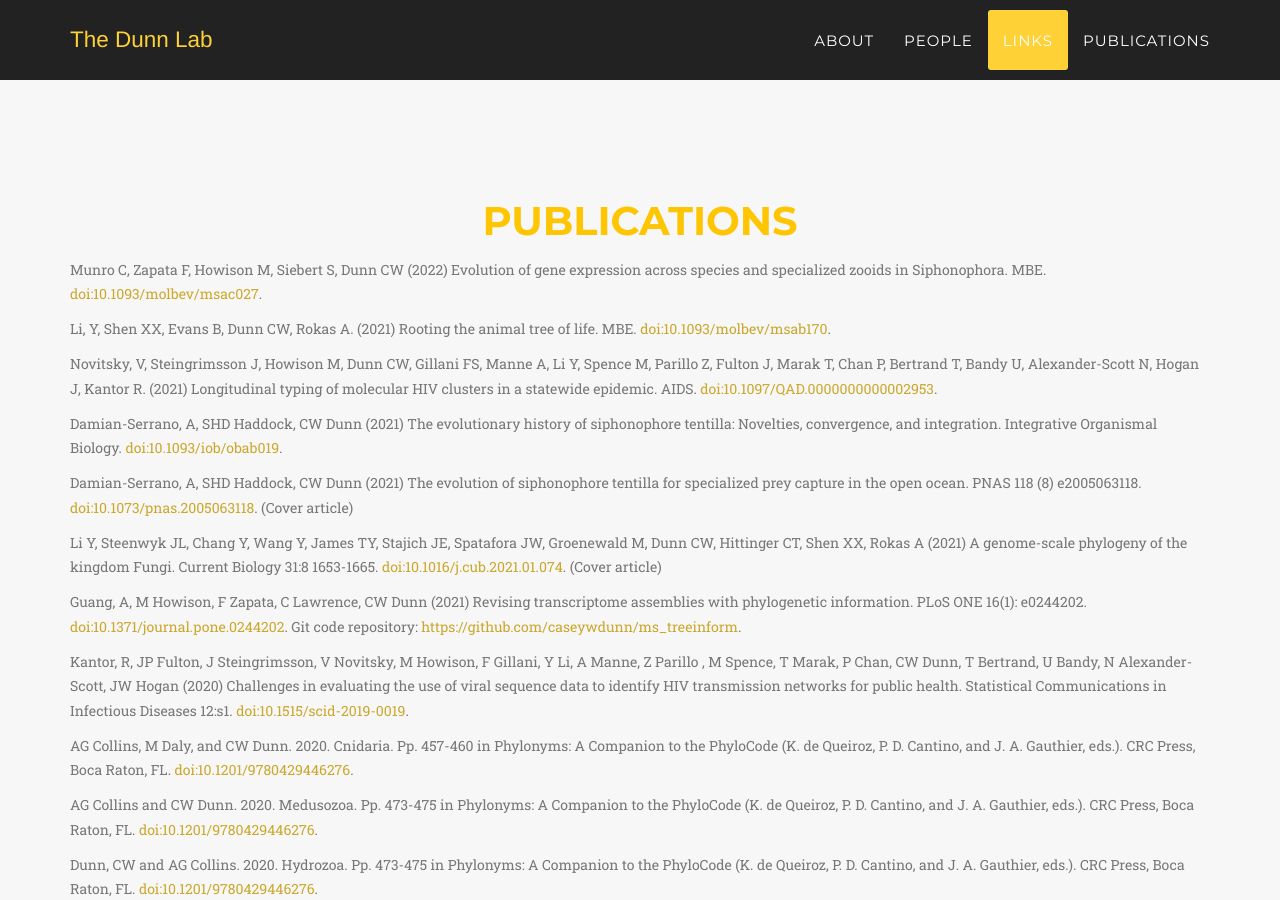
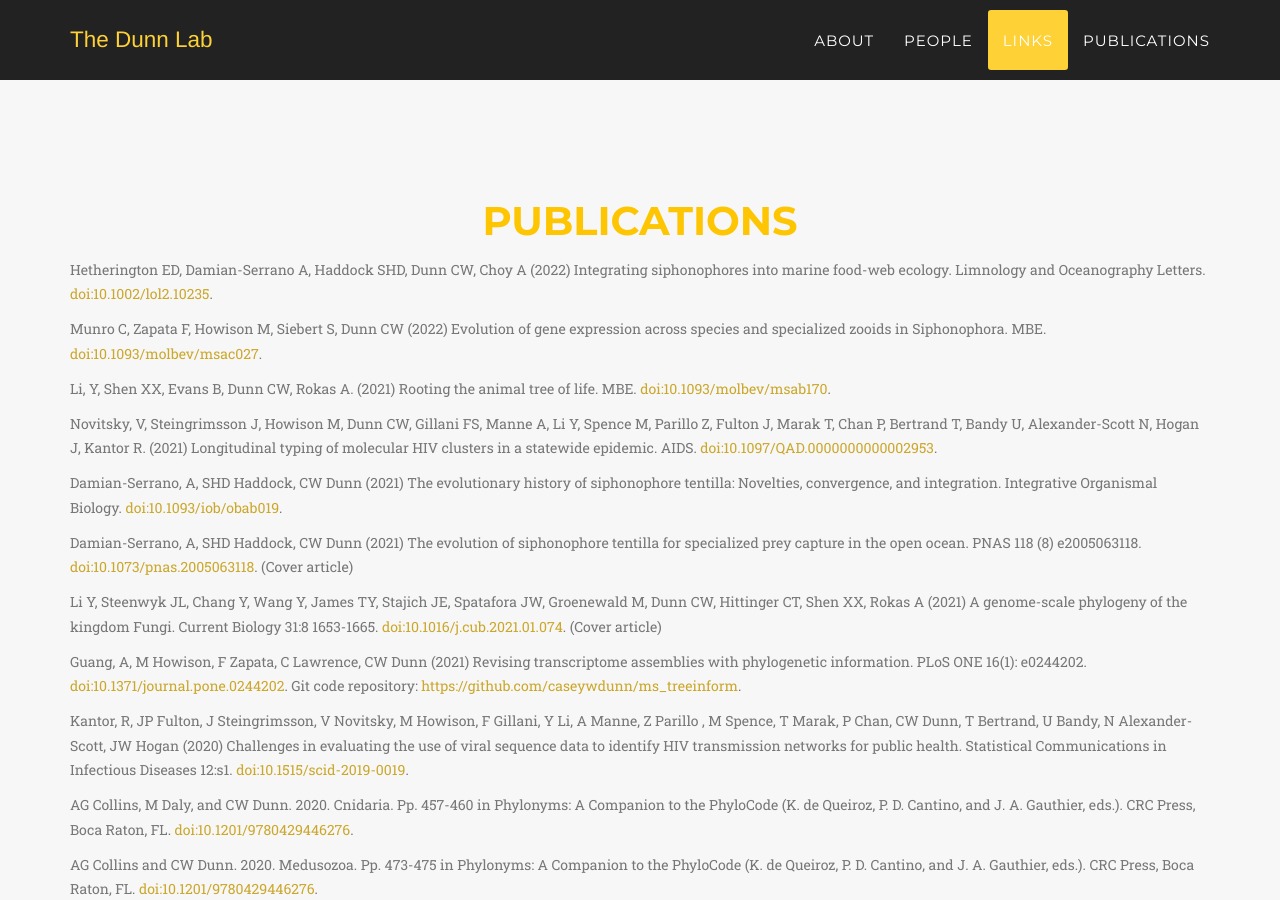
Before and after one commit to caseywdunn/caseywdunn.github.io, a Jekyll site: the page built from index.html, in a window 1280 px wide and 900 px high, scrolled down 9709 px. Built offline with Jekyll 4.4.1, drawn with Linux system fonts in a browser that asks for light colours; some web fonts are replaced.

Commit message:
added Liz's paper

```diff
--- a/_includes/publications.html
+++ b/_includes/publications.html
@@ -6,6 +6,10 @@
                     <h2 class="section-heading">Publications</h2>
                 </div>
             </div>
+
+<div class="box"><div class="box-title"></div><div class="box-body">
+<p class="text-muted"> Hetherington ED, Damian-Serrano A, Haddock SHD, Dunn CW, Choy A (2022) Integrating siphonophores into marine food-web ecology. Limnology and Oceanography Letters. <a href="https://doi.org/10.1002/lol2.10235">doi:10.1002/lol2.10235</a>. </p>
+</div><div class="box-footer"> </div></div>
 
 <div class="box"><div class="box-title"></div><div class="box-body">
 <p class="text-muted"> Munro C, Zapata F, Howison M, Siebert S, Dunn CW (2022) Evolution of gene expression across species and specialized zooids in Siphonophora. MBE. <a href="https://doi.org/10.1093/molbev/msac027">doi:10.1093/molbev/msac027</a>. </p>
```
